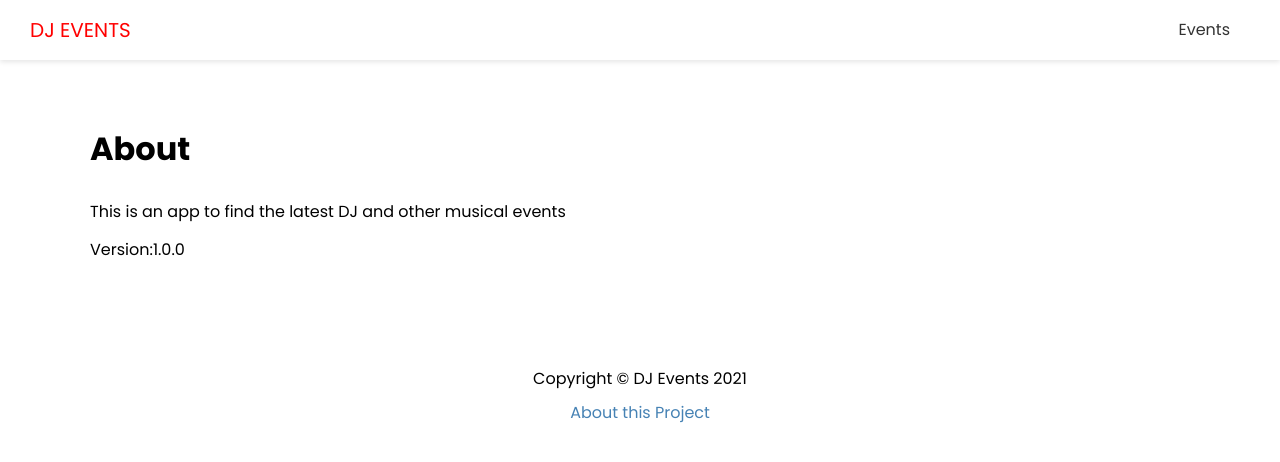
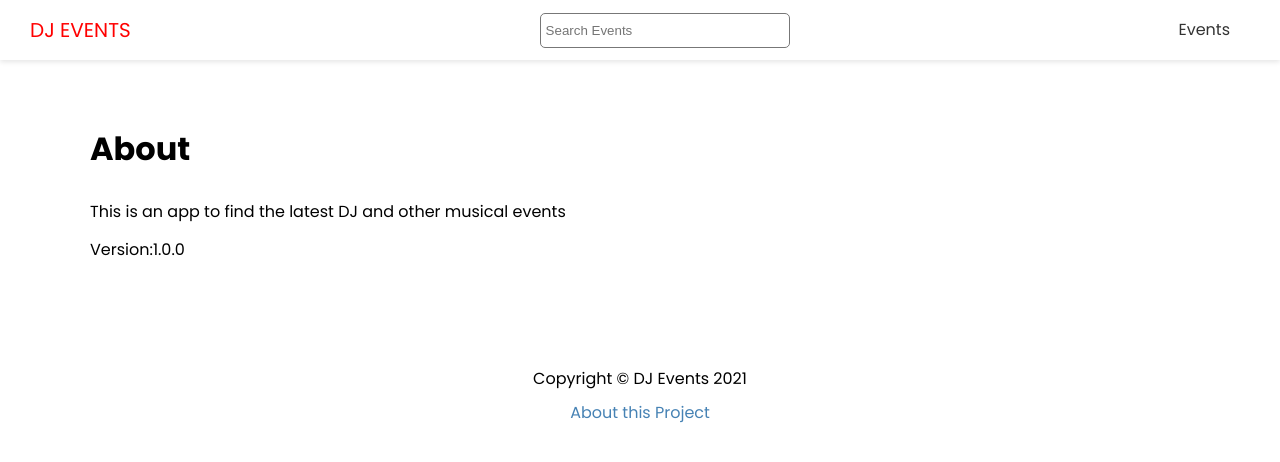
Before and after one commit to rakshithsgowda/nextJS-Strapi-party-dj-events-booking-Frontend, a Next.js app: page /about in a window 1280 px wide. Shown: the top 462 px of the page. Built offline with nearby package versions, Linux system fonts and the light colour scheme.

Commit message:
Search component functionality

```diff
--- a/components/Header.js
+++ b/components/Header.js
@@ -1,5 +1,7 @@
 import Link from 'next/link'
 import styles from '@/styles/Header.module.css'
+import Search from './Search'
+
 export default function Header() {
   return (
     <header className={styles.header}>
@@ -8,6 +10,8 @@
           <a>DJ EVENTS</a>
         </Link>
       </div>
+
+      <Search />
       <nav>
         <ul>
           <li>
--- /dev/null
+++ b/components/Search.js
@@ -0,0 +1,28 @@
+import { useRouter } from 'next/router'
+import { useState } from 'react'
+import styles from '@/styles/Search.module.css'
+
+export default function Search() {
+  const [term, setTerm] = useState('')
+
+  const router = useRouter()
+
+  const handleSubmit = (e) => {
+    e.preventDefault()
+    router.push(`/events/search?term=${term}`)
+    setTerm('')
+  }
+
+  return (
+    <div className={styles.search}>
+      <form onSubmit={handleSubmit}>
+        <input
+          type='text'
+          value={term}
+          onChange={(e) => setTerm(e.target.value)}
+          placeholder='Search Events'
+        />
+      </form>
+    </div>
+  )
+}
--- /dev/null
+++ b/styles/Search.module.css
@@ -0,0 +1,7 @@
+.search input {
+  width: 250px;
+  height: 35px;
+  padding: 5px;
+  border: 1px #777 solid;
+  border-radius: 5px;
+}
```
